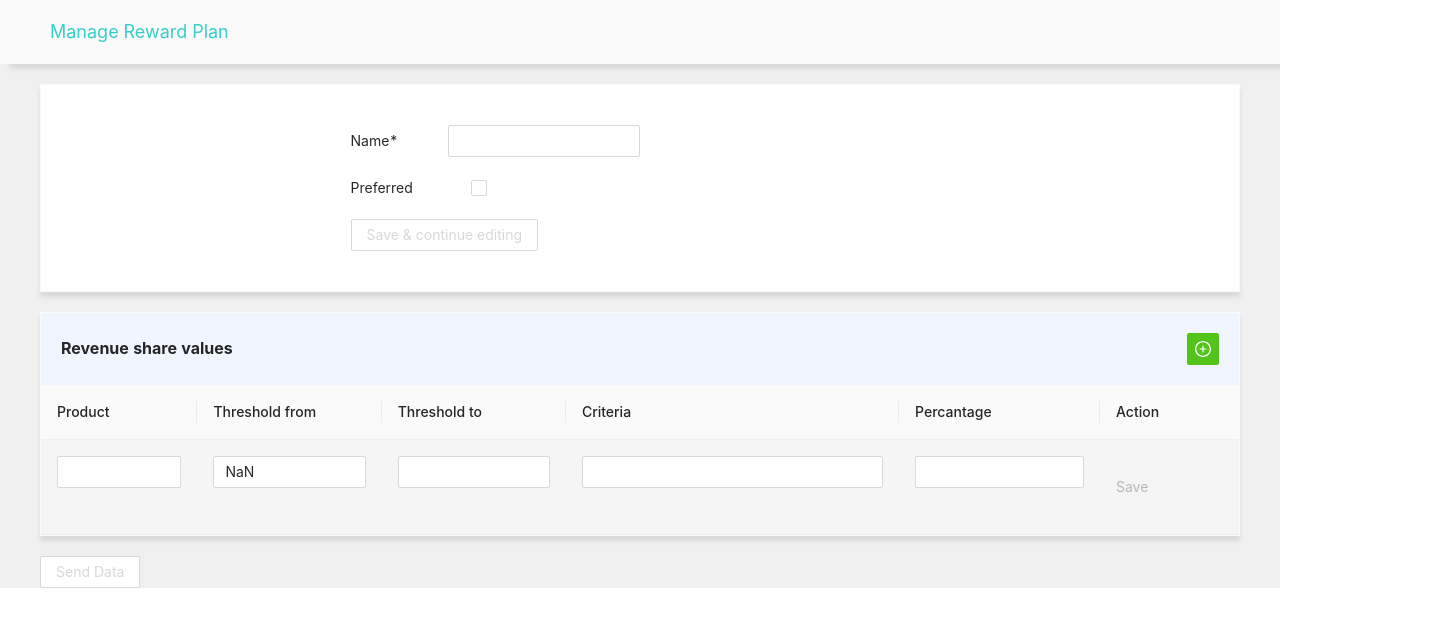
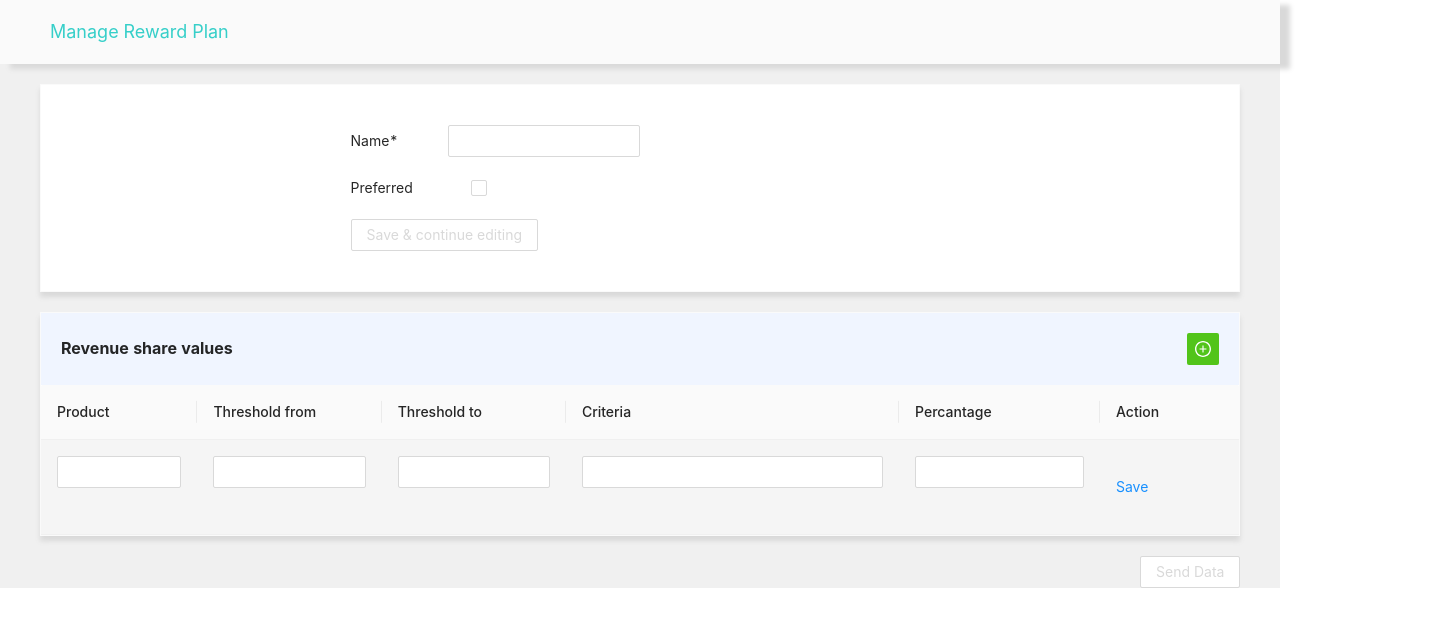
Before and after one commit to rafalkbflabs/comeon_fe, a React (Create React App) app: page / in a window 1280 px wide. Both pictures are taken after a click on the button 1203 px from the left and 349 px from the top of the page. Shown: the top 626 px of the page, 1440 px wide, since content can reach past the window. Built offline with nearby package versions, Linux system fonts and the light colour scheme.

Commit message:
style send data button

```diff
--- a/src/pages/ManageRewardPage/ManageRewardPage.tsx
+++ b/src/pages/ManageRewardPage/ManageRewardPage.tsx
@@ -1,4 +1,4 @@
-import { Button } from 'antd';
+import { Button, Col, Row } from 'antd';
 import React, { createContext } from 'react';
 import { useManageRewardPlan } from '../../hooks/useManageRewardPlan';
 import { useProviderManageRewardPlan } from '../../hooks/useProviderManageRewardPlan';
@@ -41,6 +41,7 @@ const ManageRewardPageWrapper = () => {
   const isDataEmpty = name === '' || criteria.length === 0;
 
   const sendData = async () => {
+    try {
       await fetch('https://example.com/', {
         method: 'POST',
         headers: {
@@ -48,15 +49,27 @@ const ManageRewardPageWrapper = () => {
         },
         body: JSON.stringify({ data }),
       });
+    } catch (e) {
+      alert(JSON.stringify({ data }));
+    }
   };
 
   return (
-    <div className='manage-reward-page'>
+    <div className="manage-reward-page">
       <BasicDataForm />
       <RevenueShareValues />
-      <Button type="default" className='send-data' onClick={() => sendData()} disabled={isDataEmpty}>
+      <Row>
+        <Col span={6} offset={22}>
+          <Button
+            type="default"
+            className="send-data"
+            onClick={() => sendData()}
+            disabled={isDataEmpty}
+          >
             Send Data
           </Button>
+        </Col>
+      </Row>
     </div>
   );
 };
--- a/src/pages/ManageRewardPage/components/RevenueShareValues/hooks/useRevenueShareValuesTable.tsx
+++ b/src/pages/ManageRewardPage/components/RevenueShareValues/hooks/useRevenueShareValuesTable.tsx
@@ -4,7 +4,6 @@ import { Button, Typography } from 'antd';
 import React, { useEffect, useState } from 'react';
 import { FormikProps } from 'formik';
 import { useManageRewardPlan } from '../../../../../hooks/useManageRewardPlan';
-import { notification } from 'antd';
 import currencyFormatter from '../../../../../helpers/currencyFormatter';
 import { EditOutlined, MinusCircleOutlined } from '@ant-design/icons';
 
@@ -23,17 +22,14 @@ export const useRevenueShareValuesTable = ({
   const {values: {product, criterion}, errors, setFieldValue, setErrors} = formik;
 
   useEffect(() => {
-    if (criteria.length === 0 ) return;
-
     const prevProduct = criteria.find(
-      (critElem) => critElem.product === product
+      (critElem) => product !== '' && (critElem.product === product )
     );
 
     if (prevProduct) {
-      console.log('elo')
       setFieldValue(
         'from',
-        (parseInt(prevProduct.to, 10) + 0.01).toString()
+        (parseFloat(prevProduct.to) + 0.01).toString()
       );
       setFieldValue('criterion', prevProduct.criterion);
       setCriterionEditable(false)
@@ -86,14 +82,14 @@ export const useRevenueShareValuesTable = ({
       title: 'Threshold from',
       dataIndex: 'from',
       key: 'from',
-      render: (value: string) => currencyFormatter.format(parseInt(value, 10)),
+      render: (value: string) => currencyFormatter.format(parseFloat(value)),
       width: 10,
     },
     {
       title: 'Threshold to',
       dataIndex: 'to',
       key: 'to',
-      render: (value: string) => currencyFormatter.format(parseInt(value, 10)),
+      render: (value: string) => currencyFormatter.format(parseFloat(value)),
       width: 10,
     },
     {
```
Lines whose indentation alone changed are shown as unchanged.
